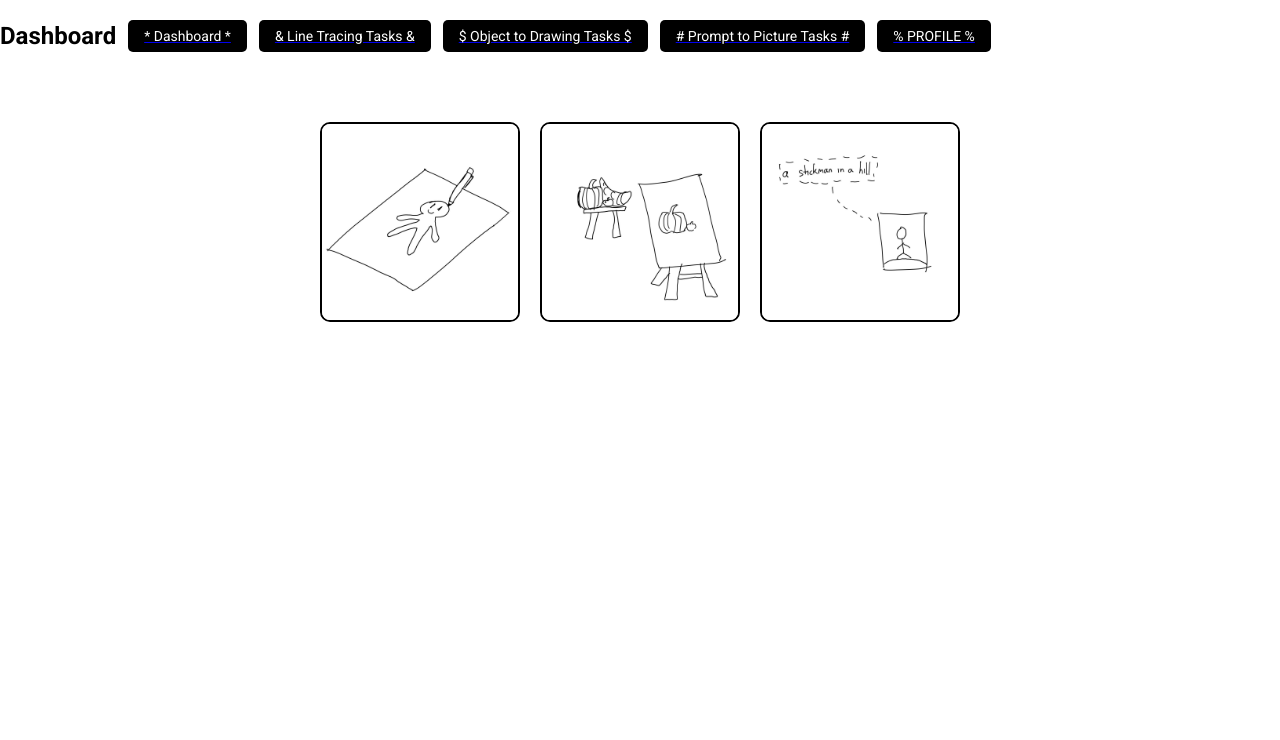
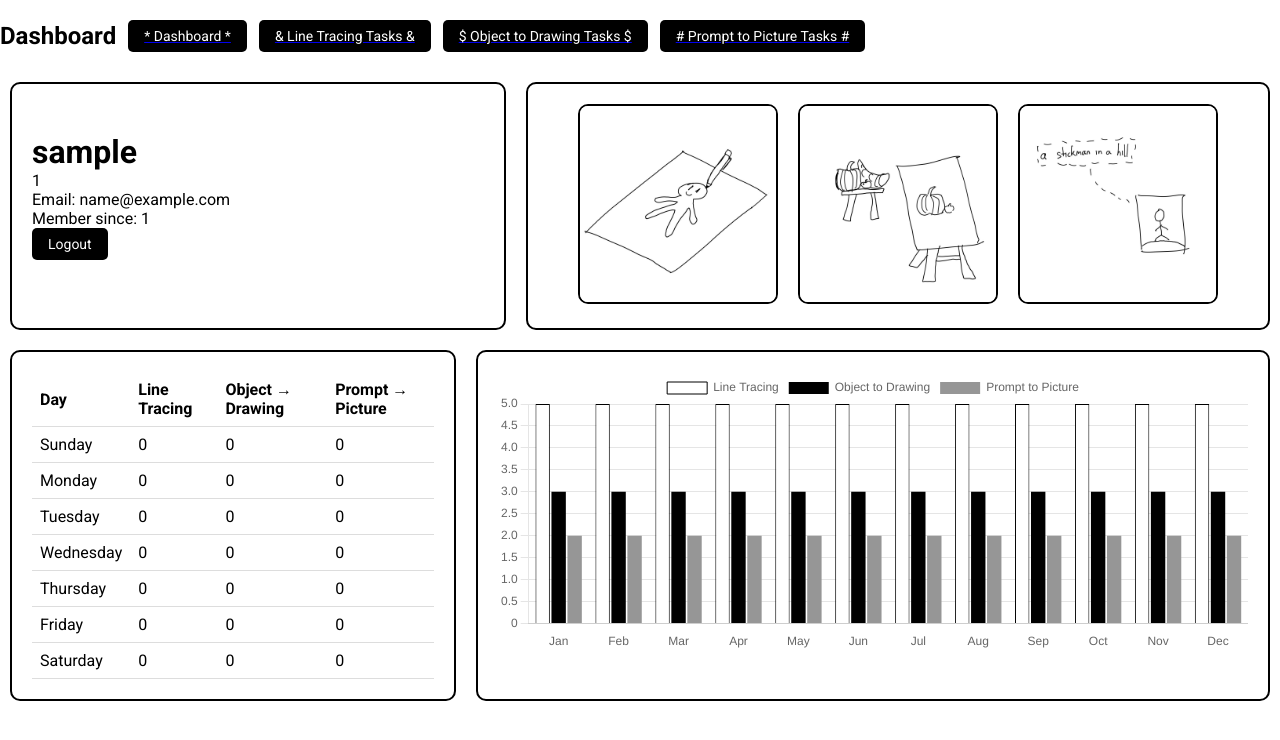
Before and after one commit to playerzer0-ui/drawing_practice, a PHP site: page /controller/index.php?action=show_dashboard in a window 1280 px wide. Shown: the top 740 px of the page. Run offline with PHP 8.4, Linux system fonts and the light colour scheme; the visitor is signed in with stand-in values (Sample User, id 1); data that the repository does not hold is empty.

Commit message:
dashboard design UI with chart

```diff
--- a/controller/index.php
+++ b/controller/index.php
@@ -62,6 +62,7 @@ switch ($action) {
 
     case "show_dashboard":
         $title = "Dashboard";
+        $weeklyMatrix = $task->getWeeklyTaskMatrix($_SESSION['user_id']);
         require_once("../views/dashboard.php");
         break;
 
--- a/css/styles.css
+++ b/css/styles.css
@@ -116,11 +116,37 @@
     text-decoration: underline;
 }
 
+.row {
+    display: flex;
+    justify-content: center;
+    gap: 20px;
+    padding: 10px;
+}
+
+.row > div {
+    border: 2px solid black;
+    border-radius: 10px;
+    padding: 20px;
+}
+
+.row > :nth-child(1) {
+    flex: 40%;
+}
+
+.row > :nth-child(2) {
+    flex: 60%;
+}
+
+.profile-info {
+    display: flex;
+    flex-direction: column;
+    justify-content: center;
+}
+
 .dashboard-options {
     display: flex;
     justify-content: center;
     gap: 20px;
-    padding: 50px;
 }
 
 .dashboard-options a button {
@@ -147,7 +173,7 @@
 
 .dashboard-options button .hover-text {
     position: absolute;
-    bottom: -30px;          /* start 30px below button */
+    bottom: -30px; /* start 30px below button */
     left: 50%;
     transform: translateX(-50%);
     background: black;
@@ -162,8 +188,25 @@
 
 /* On hover, slide up into view */
 .dashboard-options button:hover .hover-text {
-    bottom: 10px;           /* move into visible area */
+    bottom: 10px; /* move into visible area */
     opacity: 1;
+}
+
+table {
+    border-collapse: collapse;
+    text-align: center;
+}
+
+th,
+td {
+    padding: 8px;
+    text-align: left;
+    border-bottom: 1px solid #ddd;
+}
+
+tr:hover {
+    color: white;
+    background-color: black;
 }
 
 .main-header {
@@ -181,7 +224,6 @@
     align-items: center;
     margin-top: 20px;
 }
-
 
 .header-btn {
     background-color: black;
@@ -202,7 +244,7 @@
 }
 
 .card {
-    position: relative;       /* for absolute positioning inside */
+    position: relative; /* for absolute positioning inside */
     display: inline-block;
     border-radius: 10px;
     overflow: hidden;
@@ -230,7 +272,11 @@
     left: 0;
     width: 100%;
     height: 100%;
-    background: linear-gradient(to bottom, rgba(0,0,0,0.6), rgba(0,0,0,0.0));
+    background: linear-gradient(
+        to bottom,
+        rgba(0, 0, 0, 0.6),
+        rgba(0, 0, 0, 0)
+    );
     opacity: 0;
     transition: opacity 0.3s;
     color: white;
--- /dev/null
+++ b/js/progress.js
@@ -0,0 +1,49 @@
+const ctx = document.getElementById("myChart");
+
+new Chart(ctx, {
+    type: "bar",
+    data: {
+        labels: [
+            "Jan","Feb","Mar","Apr","May","Jun",
+            "Jul","Aug","Sep","Oct","Nov","Dec"
+        ],
+        datasets: [
+            {
+                label: "Line Tracing",
+                data: [5,5,5,5,5,5,5,5,5,5,5,5],
+                backgroundColor: "rgba(255, 255, 255, 1)",
+                borderColor: "rgba(0, 0, 0, 1)",
+                borderWidth: 1
+            },
+            {
+                label: "Object to Drawing",
+                data: [3,3,3,3,3,3,3,3,3,3,3,3],
+                backgroundColor: "rgba(0, 0, 0, 1)",
+            },
+            {
+                label: "Prompt to Picture",
+                data: [2,2,2,2,2,2,2,2,2,2,2,2],
+                backgroundColor: "rgba(150, 150, 150, 1)",
+            }
+        ]
+    },
+    options: {
+        responsive: false,
+        scales: {
+            x: {
+                stacked: false,   // 🔑 grouped bars
+                grid: {
+                    display: false
+                }
+            },
+            y: {
+                beginAtZero: true
+            }
+        },
+        plugins: {
+            legend: {
+                position: "top"
+            }
+        }
+    }
+});
--- a/model/task.php
+++ b/model/task.php
@@ -75,4 +75,54 @@ class Task
         return array_column($stmt->fetchAll(PDO::FETCH_ASSOC), 'original_image_url');
     }
 
+    public function getWeeklyTaskMatrix(string $userID): array
+    {
+        $sql = "
+        SELECT
+            DAYOFWEEK(created_at) AS day_index,
+            task_type,
+            COUNT(*) AS total
+        FROM tasks
+        WHERE userID = :userID
+          AND created_at >= (CURDATE() - INTERVAL (DAYOFWEEK(CURDATE()) - 1) DAY)
+          AND created_at <  (CURDATE() - INTERVAL (DAYOFWEEK(CURDATE()) - 1) DAY + INTERVAL 7 DAY)
+        GROUP BY day_index, task_type
+        ORDER BY day_index
+    ";
+
+        $stmt = $this->db->prepare($sql);
+        $stmt->bindValue(':userID', $userID);
+        $stmt->execute();
+        $rows = $stmt->fetchAll(PDO::FETCH_ASSOC);
+        $stmt->closeCursor();
+
+        // Day labels (Sunday first)
+        $days = [
+            1 => 'Sunday',
+            2 => 'Monday',
+            3 => 'Tuesday',
+            4 => 'Wednesday',
+            5 => 'Thursday',
+            6 => 'Friday',
+            7 => 'Saturday'
+        ];
+
+        // Initialize matrix with zeros
+        $matrix = [];
+        foreach ($days as $day) {
+            $matrix[$day] = [
+                'line_tracing' => 0,
+                'object_to_drawing' => 0,
+                'prompt_to_picture' => 0
+            ];
+        }
+
+        // Fill matrix with actual data
+        foreach ($rows as $row) {
+            $dayName = $days[(int)$row['day_index']];
+            $matrix[$dayName][$row['task_type']] = (int)$row['total'];
+        }
+
+        return $matrix;
+    }
 }
--- a/views/dashboard.php
+++ b/views/dashboard.php
@@ -1,14 +1,48 @@
 <?php include '../views/header.php'; ?>
 
 <main>
-    <div class="dashboard-options">
-        <a href="../controller/index.php?action=show_line_tracing_tasks"><button><img src="../images/static/line-trace.jpg" alt=""><span class="hover-text">Line Tracing Tasks</span></button></a>
-        <a href="../controller/index.php?action=show_object_to_drawing_tasks"><button><img src="../images/static/object-draw.jpg" alt=""><span class="hover-text">Object to Drawing Tasks</span></button></a>
-        <a href="../controller/index.php?action=show_prompt_to_picture_tasks"><button><img src="../images/static/txt-draw.jpg" alt=""><span class="hover-text">Prompt to Picture Tasks</span></button></a>
+    <div class="row">
+        <div class="profile-info">
+            <h1><?php echo $_SESSION["user_name"]; ?></h1>
+            <p><?php echo $_SESSION["user_id"]; ?></p>
+            <p>Email: <?php echo $_SESSION["user_email"]; ?></p>
+            <p>Member since: <?php echo $_SESSION["created_at"]; ?></p>
+            <a href="../controller/index.php?action=logout"><button class="header-btn">Logout</button></a>
+        </div>
+        <div class="dashboard-options">
+            <a href="../controller/index.php?action=show_line_tracing_tasks"><button><img src="../images/static/line-trace.jpg" alt=""><span class="hover-text">Line Tracing Tasks</span></button></a>
+            <a href="../controller/index.php?action=show_object_to_drawing_tasks"><button><img src="../images/static/object-draw.jpg" alt=""><span class="hover-text">Object to Drawing Tasks</span></button></a>
+            <a href="../controller/index.php?action=show_prompt_to_picture_tasks"><button><img src="../images/static/txt-draw.jpg" alt=""><span class="hover-text">Prompt to Picture Tasks</span></button></a>
+        </div>
+    </div>
+    <div class="row">
+        <div>
+            <table>
+                <tr>
+                    <th>Day</th>
+                    <th>Line Tracing</th>
+                    <th>Object → Drawing</th>
+                    <th>Prompt → Picture</th>
+                </tr>
+
+                <?php foreach ($weeklyMatrix as $day => $tasks): ?>
+                    <tr>
+                        <td><?= $day ?></td>
+                        <td><?= $tasks['line_tracing'] ?></td>
+                        <td><?= $tasks['object_to_drawing'] ?></td>
+                        <td><?= $tasks['prompt_to_picture'] ?></td>
+                    </tr>
+                <?php endforeach; ?>
+            </table>
+        </div>
+        <div>
+            <canvas id="myChart" width="750" height="280"></canvas>
+        </div>
     </div>
 </main>
 
 <script src="../js/script.js" async defer></script>
 <script src="../js/task.js" async defer></script>
+<script src="../js/progress.js" async defer></script>
 
 <?php include '../views/footer.php'; ?>
--- a/views/header.php
+++ b/views/header.php
@@ -22,7 +22,6 @@
             <a href="../controller/index.php?action=show_line_tracing_tasks"><button class="header-btn">& Line Tracing Tasks &</button></a>
             <a href="../controller/index.php?action=show_object_to_drawing_tasks"><button class="header-btn">$ Object to Drawing Tasks $</button></a>
             <a href="../controller/index.php?action=show_prompt_to_picture_tasks"><button class="header-btn"># Prompt to Picture Tasks #</button></a>
-            <a href="../controller/index.php?action=show_profile"><button class="header-btn">% PROFILE %</button></a>
         </nav>
         <div class="loader-UI" id="loader">
             <h1>Loading...</h1>
```
Also changed, not shown: table.sql (+14 -0 lines).
